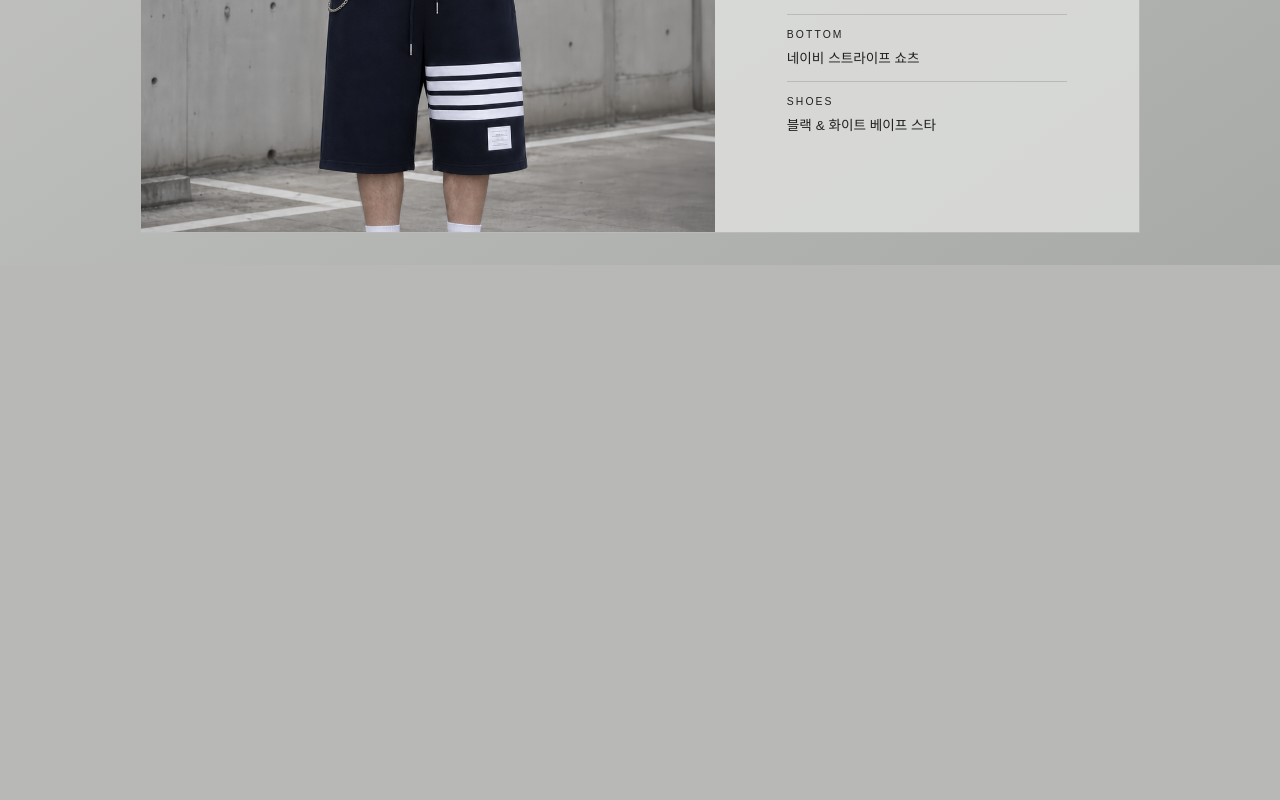
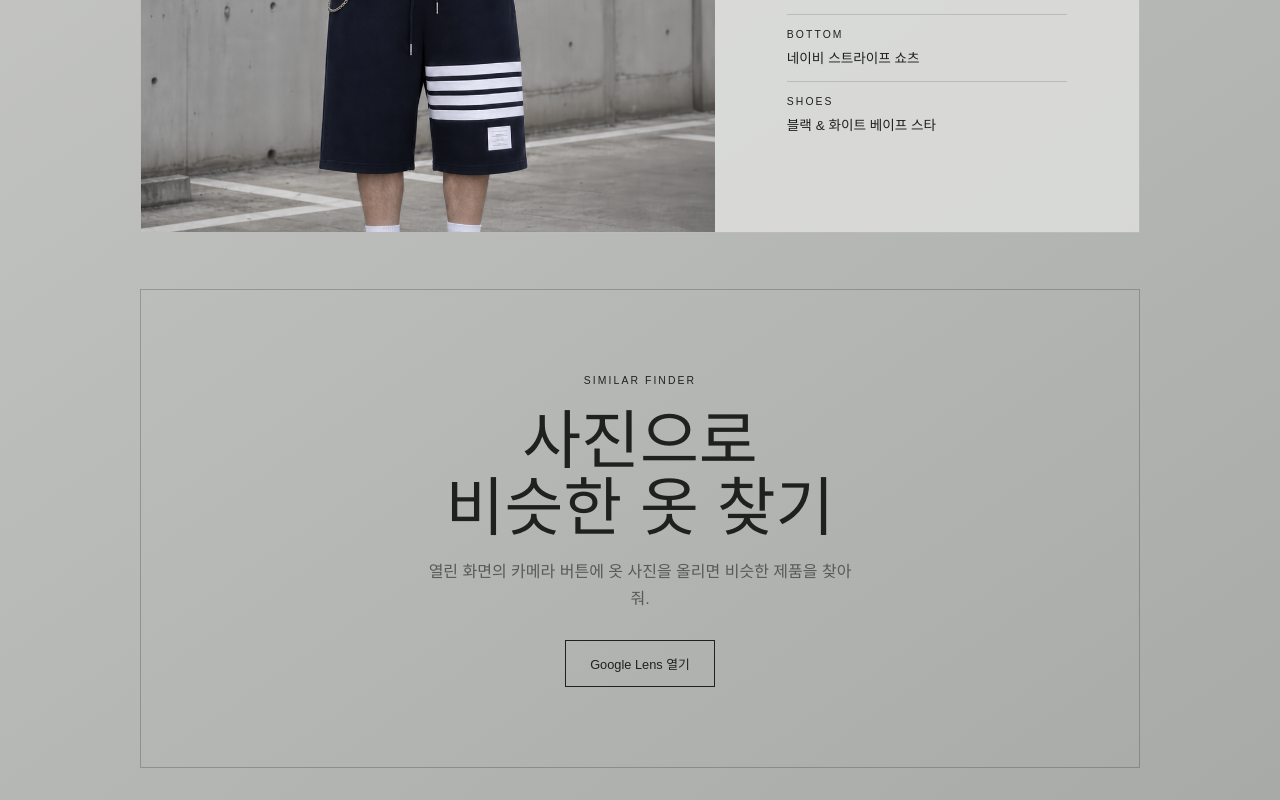
Before and after one commit to ue2018609-ai/mood-odd, a Next.js app: page / in a window 1280 px wide. Shown: the part 1107-1907 px from the top of the page. Before the commit the page ends 1372 px from the top, so only its background shows below. Built offline with nearby package versions, Linux system fonts and the light colour scheme.

Commit message:
Add Google Lens clothing finder

```diff
--- a/app/globals.css
+++ b/app/globals.css
@@ -81,6 +81,47 @@ dd {
   font-size: 0.85rem;
 }
 
+.finder-card {
+  width: min(1000px, 100%);
+  margin: 56px auto 0;
+  padding: clamp(40px, 7vw, 80px);
+  border: 1px solid rgba(34, 35, 32, 0.25);
+  text-align: center;
+}
+
+.finder-card span {
+  font-size: 0.65rem;
+  letter-spacing: 0.2em;
+}
+
+.finder-card h2 {
+  margin: 20px 0 16px;
+  font-size: clamp(2rem, 5vw, 4.5rem);
+  font-weight: 400;
+  line-height: 1.05;
+}
+
+.finder-card p {
+  max-width: 440px;
+  margin: 0 auto 28px;
+  color: #585a54;
+  line-height: 1.7;
+}
+
+.finder-button {
+  display: inline-block;
+  padding: 13px 24px;
+  border: 1px solid #1f211f;
+  color: #1f211f;
+  font-size: 0.8rem;
+  text-decoration: none;
+}
+
+.finder-button:hover {
+  background: #1f211f;
+  color: #ecece8;
+}
+
 @media (max-width: 700px) {
   main {
     padding: 20px;
--- a/app/page.js
+++ b/app/page.js
@@ -38,6 +38,20 @@ export default function Home() {
           </dl>
         </div>
       </section>
+
+      <section className="finder-card">
+        <span>SIMILAR FINDER</span>
+        <h2>사진으로<br />비슷한 옷 찾기</h2>
+        <p>열린 화면의 카메라 버튼에 옷 사진을 올리면 비슷한 제품을 찾아줘.</p>
+        <a
+          className="finder-button"
+          href="https://images.google.com/"
+          target="_blank"
+          rel="noreferrer"
+        >
+          Google Lens 열기
+        </a>
+      </section>
     </main>
   );
 }
```
